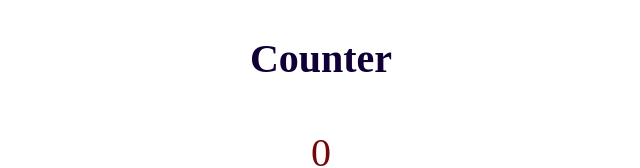
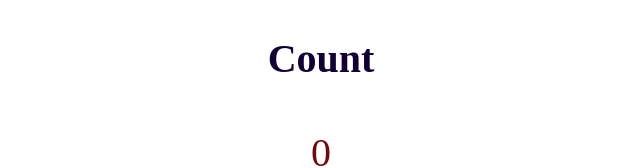
Before and after one commit to 21stChrom/21stChrom-Counter, a React (Create React App) app: page / in a window 1280 px wide. Shown: the top 168 px of the page, without its empty margins (319-959 px from the left). Built offline with nearby package versions, Linux system fonts and the light colour scheme.

Commit message:
1 file modified

```diff
--- a/src/App.js
+++ b/src/App.js
@@ -19,7 +19,7 @@ const decrease = () => {
   }
   return (
     <div class="counter">
-      <h1>Counter</h1>
+      <h1>Count</h1>
       <span class="counter__output">{counter}</span>
       <div class="btn__container">
         <button class="control__btn" onClick={increase}>+</button>
```
